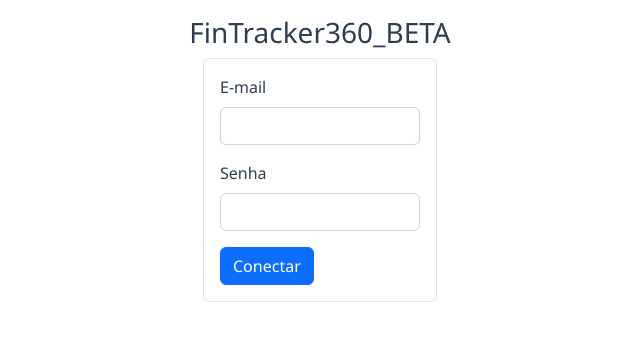
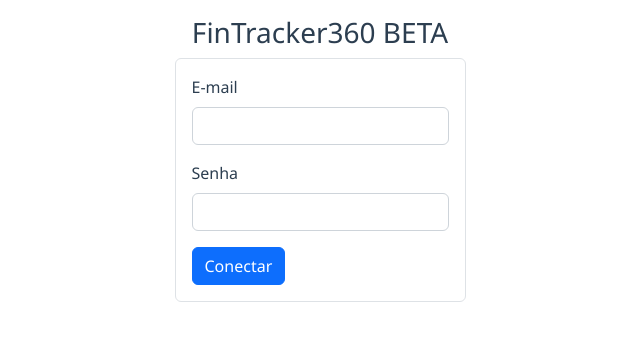
Before and after one commit to lfo1985/fintrackr360_frontend, a Vue app: page /#/login in a window 1280 px wide. Shown: the top 340 px of the page, without its empty margins (320-960 px from the left). Built offline with nearby package versions, Linux system fonts and the light colour scheme.

Commit message:
Correção do layout do formulário de login

```diff
--- a/src/components/Paginas/PaginaLogin.vue
+++ b/src/components/Paginas/PaginaLogin.vue
@@ -1,7 +1,7 @@
 <template>
-    <h3 class="text-center mt-3">{{ config.titulo }}_{{ config.versao }}</h3>
+    <h3 class="text-center mt-3">{{ config.titulo }} {{ config.versao }}</h3>
     <div class="d-flex align-items-center justify-content-center">
-        <form class="w-25 border rounded p-3">
+        <form class="border rounded p-3">
             <div class="mb-3">
                 <label for="inputEmail" class="form-label">E-mail</label>
                 <input type="email" v-model="dadosLogin.email" class="form-control" id="inputEmail" aria-describedby="emailHelp">
```
